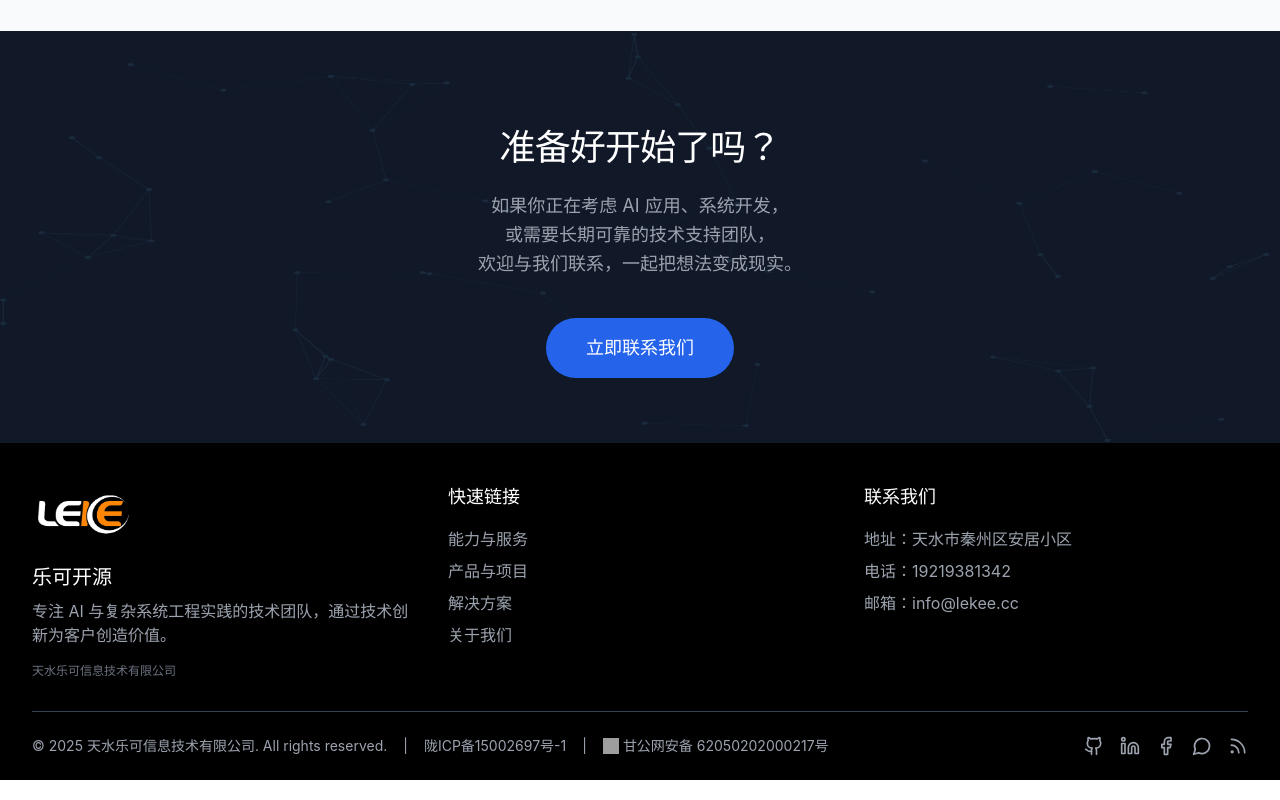
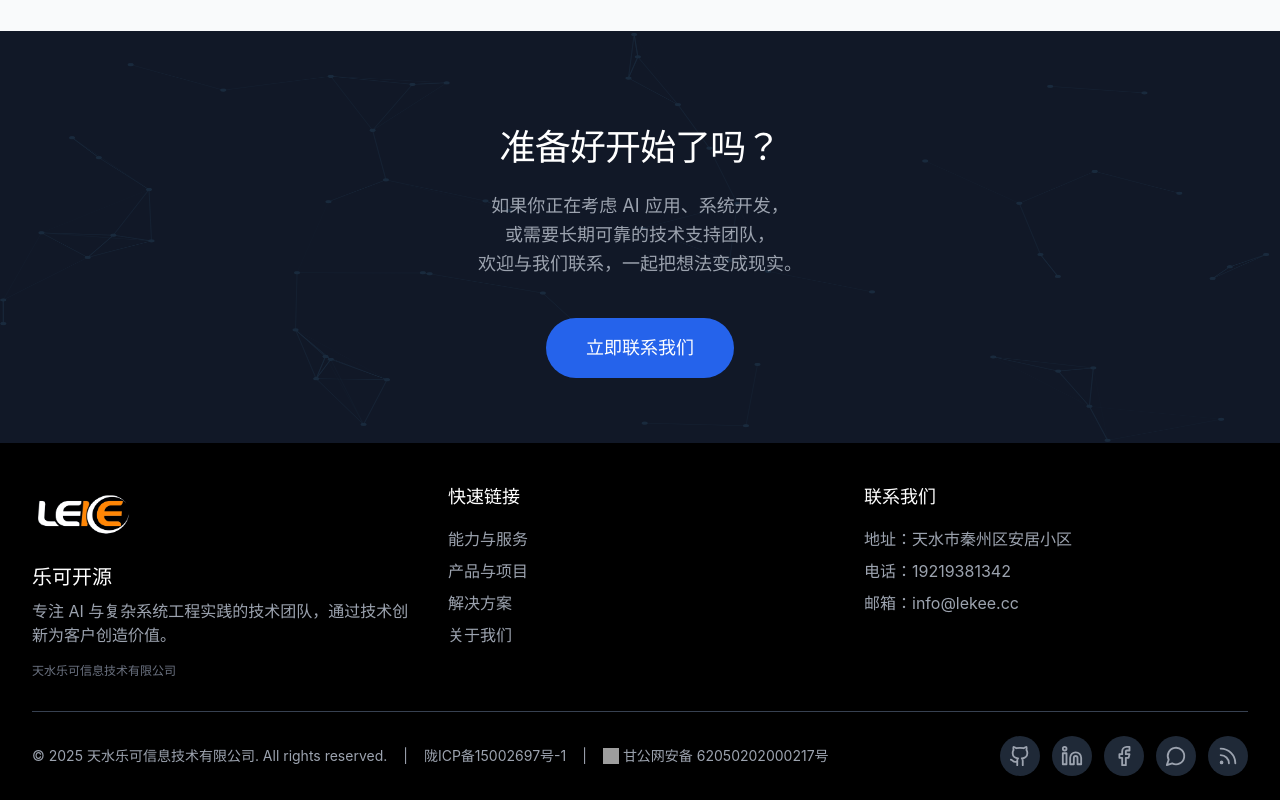
Before and after one commit to lekeopen/lekee-official-site, a React (Vite) app: page / in a window 1280 px wide. Shown: the part 2471-3271 px from the top of the page. Built offline with nearby package versions, Linux system fonts and the light colour scheme; grey boxes are pictures that could not be loaded.

Commit message:
style: upgrade footer social icons UI

```diff
--- a/src/components/layout/Footer.tsx
+++ b/src/components/layout/Footer.tsx
@@ -75,20 +75,33 @@ const Footer: React.FC = () => {
           </div>
 
           {/* Right: Social Links */}
-          <div className="flex space-x-4">
-            <a href="https://github.com/lekeopen" target="_blank" rel="noopener noreferrer" className="text-gray-400 hover:text-white transition-colors" aria-label="GitHub">
-              <Github size={20} />
+          <div className="flex space-x-3 items-center">
+            {/* GitHub */}
+            <a href="https://github.com/lekeopen" target="_blank" rel="noopener noreferrer"
+               className="w-10 h-10 rounded-full bg-gray-800 flex items-center justify-center text-gray-400 hover:text-white hover:bg-gray-700 hover:-translate-y-1 transition-all duration-300 shadow-sm hover:shadow-md"
+               aria-label="GitHub">
+              <Github size={22} />
             </a>
-            <a href="https://www.linkedin.com/company/%E5%A4%A9%E6%B0%B4%E4%B9%90%E5%8F%AF%E4%BF%A1%E6%81%AF%E6%8A%80%E6%9C%AF%E6%9C%89%E9%99%90%E5%85%AC%E5%8F%B8/" target="_blank" rel="noopener noreferrer" className="text-gray-400 hover:text-white transition-colors" aria-label="LinkedIn">
-              <Linkedin size={20} />
+
+            {/* LinkedIn */}
+            <a href="https://www.linkedin.com/company/%E5%A4%A9%E6%B0%B4%E4%B9%90%E5%8F%AF%E4%BF%A1%E6%81%AF%E6%8A%80%E6%9C%AF%E6%9C%89%E9%99%90%E5%85%AC%E5%8F%B8/" target="_blank" rel="noopener noreferrer"
+               className="w-10 h-10 rounded-full bg-gray-800 flex items-center justify-center text-gray-400 hover:text-white hover:bg-[#0077b5] hover:-translate-y-1 transition-all duration-300 shadow-sm hover:shadow-md"
+               aria-label="LinkedIn">
+              <Linkedin size={22} />
             </a>
-            <a href="https://www.facebook.com/lekeopen/" target="_blank" rel="noopener noreferrer" className="text-gray-400 hover:text-white transition-colors" aria-label="Facebook">
-              <Facebook size={20} />
+
+            {/* Facebook */}
+            <a href="https://www.facebook.com/lekeopen/" target="_blank" rel="noopener noreferrer"
+               className="w-10 h-10 rounded-full bg-gray-800 flex items-center justify-center text-gray-400 hover:text-white hover:bg-[#1877f2] hover:-translate-y-1 transition-all duration-300 shadow-sm hover:shadow-md"
+               aria-label="Facebook">
+              <Facebook size={22} />
             </a>
-            {/* WeChat with Hover QR Code */}
+
+            {/* WeChat */}
             <div className="relative group">
-              <button className="text-gray-400 hover:text-green-500 transition-colors focus:outline-none flex items-center" aria-label="WeChat">
-                <MessageCircle size={20} />
+              <button className="w-10 h-10 rounded-full bg-gray-800 flex items-center justify-center text-gray-400 hover:text-white hover:bg-[#07c160] hover:-translate-y-1 transition-all duration-300 shadow-sm hover:shadow-md focus:outline-none"
+                      aria-label="WeChat">
+                <MessageCircle size={22} />
               </button>
 
               {/* QR Code Popup */}
@@ -96,15 +109,16 @@ const Footer: React.FC = () => {
                 <div className="bg-white p-2 rounded-lg shadow-xl relative">
                   <img src="/images/qrcode.jpg" alt="关注乐可开源公众号" className="w-32 h-32 object-contain mx-auto" />
                   <p className="text-center text-[10px] text-gray-800 mt-1 whitespace-nowrap font-medium">扫描关注乐可开源公众号</p>
-
-                  {/* Arrow */}
                   <div className="w-3 h-3 bg-white transform rotate-45 absolute -bottom-1.5 left-1/2 -translate-x-1/2"></div>
                 </div>
               </div>
             </div>
 
-            <a href="/rss.xml" target="_blank" rel="noopener noreferrer" className="text-gray-400 hover:text-orange-500 transition-colors" aria-label="RSS Feed">
-              <Rss size={20} />
+            {/* RSS */}
+            <a href="/rss.xml" target="_blank" rel="noopener noreferrer"
+               className="w-10 h-10 rounded-full bg-gray-800 flex items-center justify-center text-gray-400 hover:text-white hover:bg-[#ee802f] hover:-translate-y-1 transition-all duration-300 shadow-sm hover:shadow-md"
+               aria-label="RSS Feed">
+              <Rss size={22} />
             </a>
           </div>
         </div>
```
